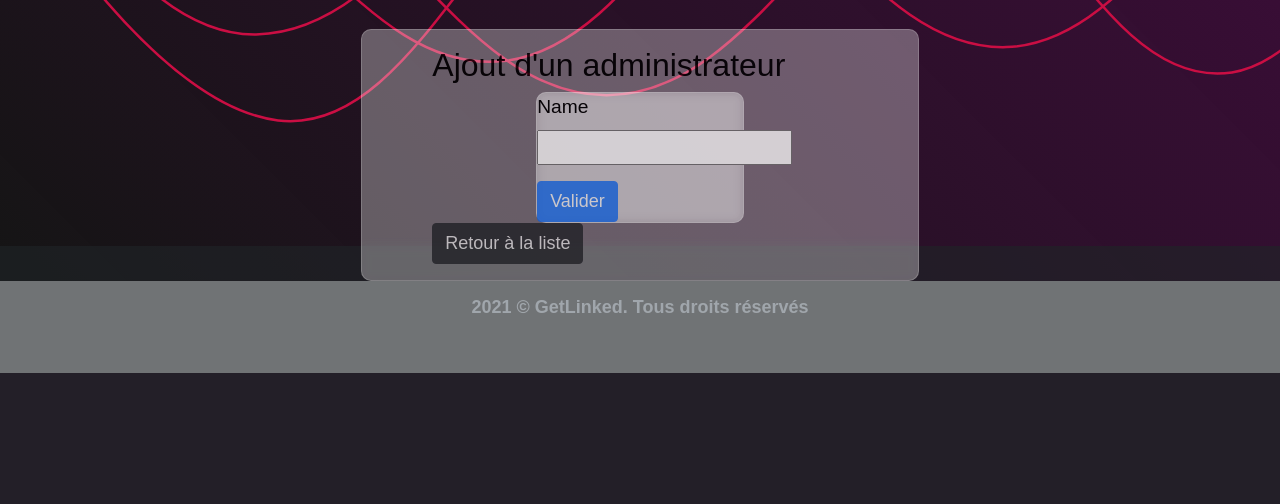
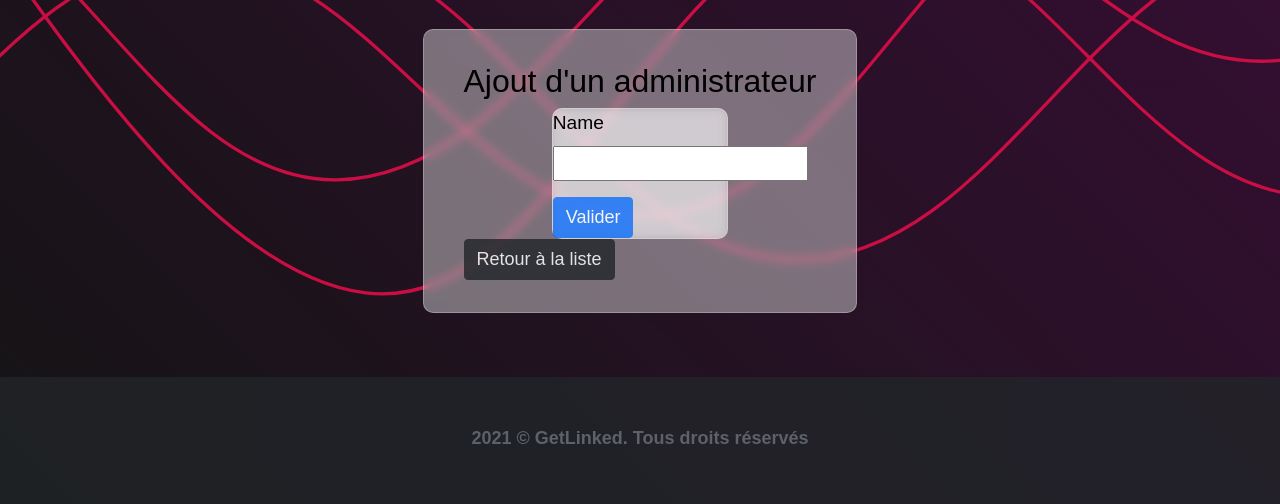
Before and after one commit to Gaelle-Ruf/getlinkedbo, a Symfony app: template templates/backoffice/adminuser/add.html.twig in a window 1280 px wide; the page is wider, and only the part inside the window is pictured. Shown: the part 427-931 px from the top of that part. Before the commit the page ends 800 px from the top of that part, so only its background shows below. Run offline with Twig, Linux system fonts and the light colour scheme; the template is opened without the code that fills it, so the values that code supplies are empty; form fields are guessed from the names that the template uses; some libraries are stand-ins or nearby versions.

Commit message:
[NEW] Styles modifications

```diff
--- a/public/css/getlinked.css
+++ b/public/css/getlinked.css
@@ -6,7 +6,7 @@ body {
     font-family: 'Nunito Sans', sans-serif;
     font-size: larger;
     color:black;
-    opacity: 0.8;
+    /* opacity: 0.8; */
 
 }
 
@@ -31,12 +31,13 @@ body {
 }
 
 footer {
-    position: fixed;
+    /* position: fixed; */
     bottom: 0;
     left:0;
     width: 100%;
     margin: auto;
     z-index: -1;
+    margin-top: 4rem;
 }
 
 /* .container--principal, */ .dropdown-menu, .dropdown-item:hover, form, .row{
@@ -83,3 +84,19 @@ footer {
     text-align: center;
     font-weight: bold;
 }
+
+
+/* New code */
+
+main.col-md-9.ml-sm-auto.col-lg-10.pt-3.px-4 {
+    width: fit-content;
+}
+
+.row {
+    width: fit-content;
+    padding: 1rem;
+}
+
+button.btn {
+    color: white;
+}
--- a/src/Controller/Api/V1/UserController.php
+++ b/src/Controller/Api/V1/UserController.php
@@ -180,9 +180,9 @@ class UserController extends AbstractController
         $em = $this->getDoctrine()->getManager();
         $em->flush();
 
-        return $this->json([
+        return $this->json($user, 200, [
             'message' => 'L\'utilisateur ' . $user->getName() . ' a bien été mise à jour'
-        ]);
+        ], ['groups' => 'user_detail']);
     }
 
     /**
```
